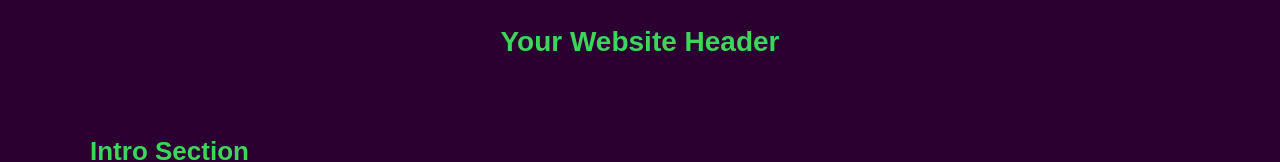
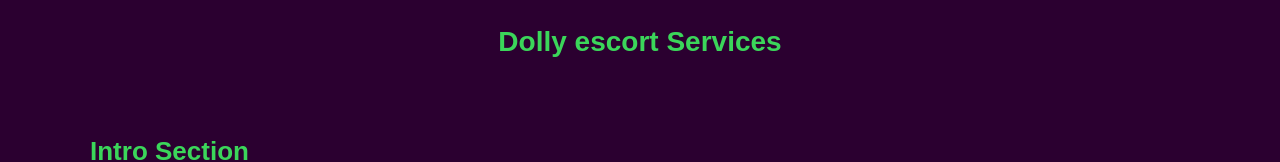
Before and after one commit to raviiiiiiiiiiiiiiiiiiiiiiiiiii/fluffy-lamp, a plain HTML site: page Index.html in a window 1280 px wide. Shown: the top 162 px of the page. Drawn offline with Linux system fonts and the light colour scheme.

Commit message:
Update Index.html

```diff
--- a/Index.html
+++ b/Index.html
@@ -137,7 +137,7 @@
 
 <body>
 
-<header>Your Website Header</header>
+<header>Dolly escort Services</header>
 
 <!-- SECTION 1 -->
 <section>
```
